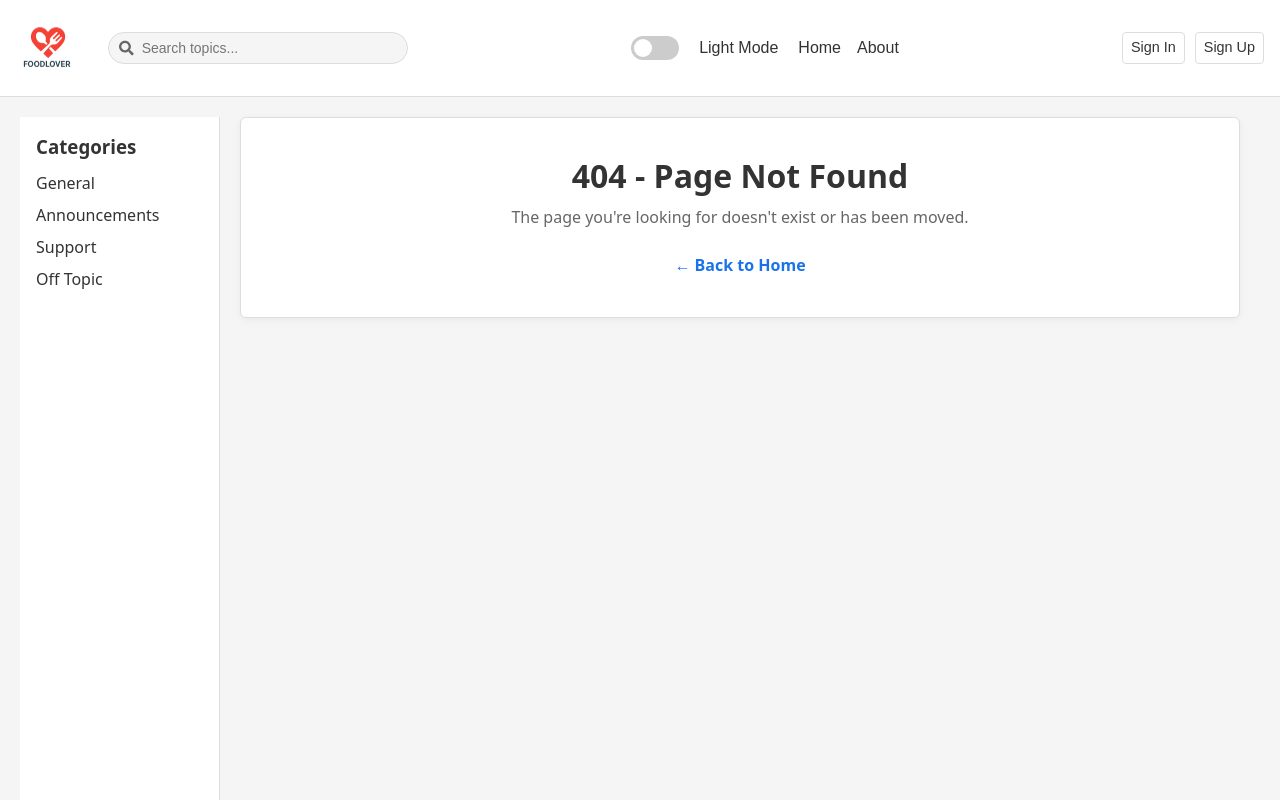
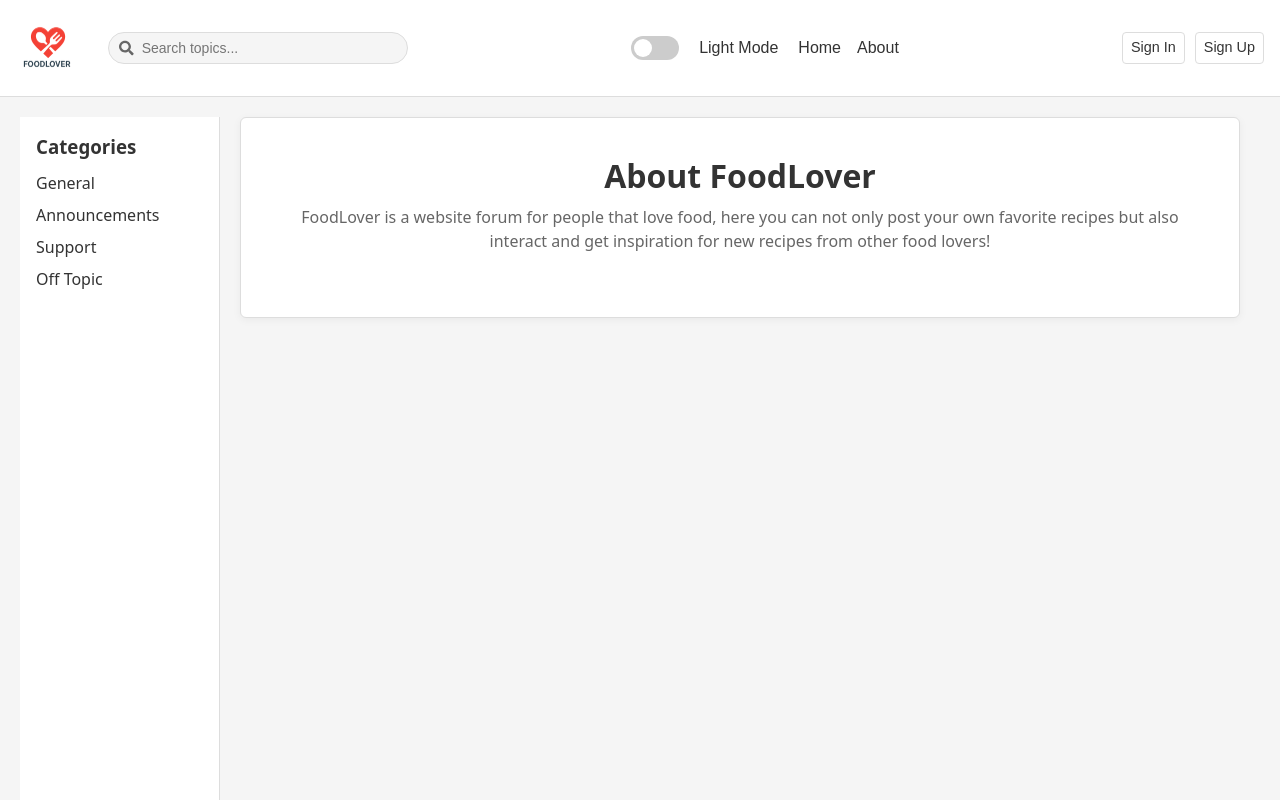
Before and after one commit to Atlaseer/FullstackProject, a React (Vite) app in the folder client/: page /about in a window 1280 px wide. Shown: the top 800 px of the page. Built offline with nearby package versions, Linux system fonts and the light colour scheme; no server answers.

Commit message:
Added an About Page

```diff
--- a/client/src/App.jsx
+++ b/client/src/App.jsx
@@ -21,6 +21,7 @@ import AnnouncementsPage from './Pages/AnnouncementsPage'
 import SupportPage from './Pages/SupportPage'
 import OffTopicPage from './Pages/OffTopicPage'
 import RegisterPage from './Pages/RegisterPage'
+import AboutPage from './Pages/AboutPage'
 
 function App() {
 
@@ -45,6 +46,7 @@ function App() {
         <Route path="/support" element={<SupportPage />} />
         <Route path="/off-topic" element={<OffTopicPage />} />
         <Route path='/signup' element={<RegisterPage/>} />
+        <Route path="/about" element={<AboutPage />} />
       </Routes>
       <Footer/>
     </BrowserRouter>
--- /dev/null
+++ b/client/src/Pages/AboutPage.jsx
@@ -0,0 +1,25 @@
+import React from 'react';
+import Sidebar from '../Components/Sidebar';
+import Footer from '../Components/Footer';
+import '../styles/Main.css';
+
+const AboutPage = () => {
+    return(
+        <div className="homepage-container">
+      <main className="homepage-main">
+        <Sidebar />
+        <div className="post-list">
+          <div className="not-found-card">
+            <h1>About FoodLover</h1>
+            <p>FoodLover is a website forum for people that love food, here you can not only post your own favorite
+            recipes but also interact and get inspiration for new recipes from other food lovers!
+            </p>
+          </div>
+        </div>
+      </main>
+    </div>
+    )
+}
+
+
+export default AboutPage
```
